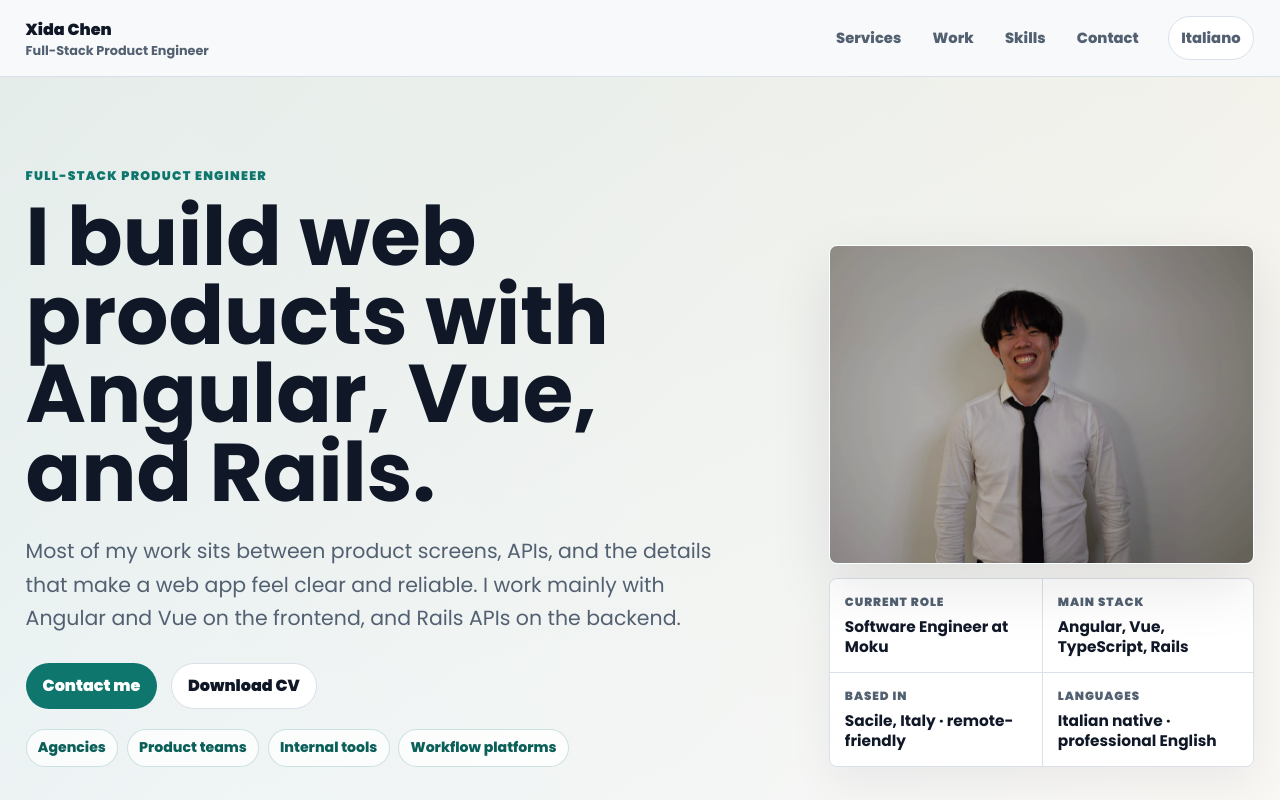
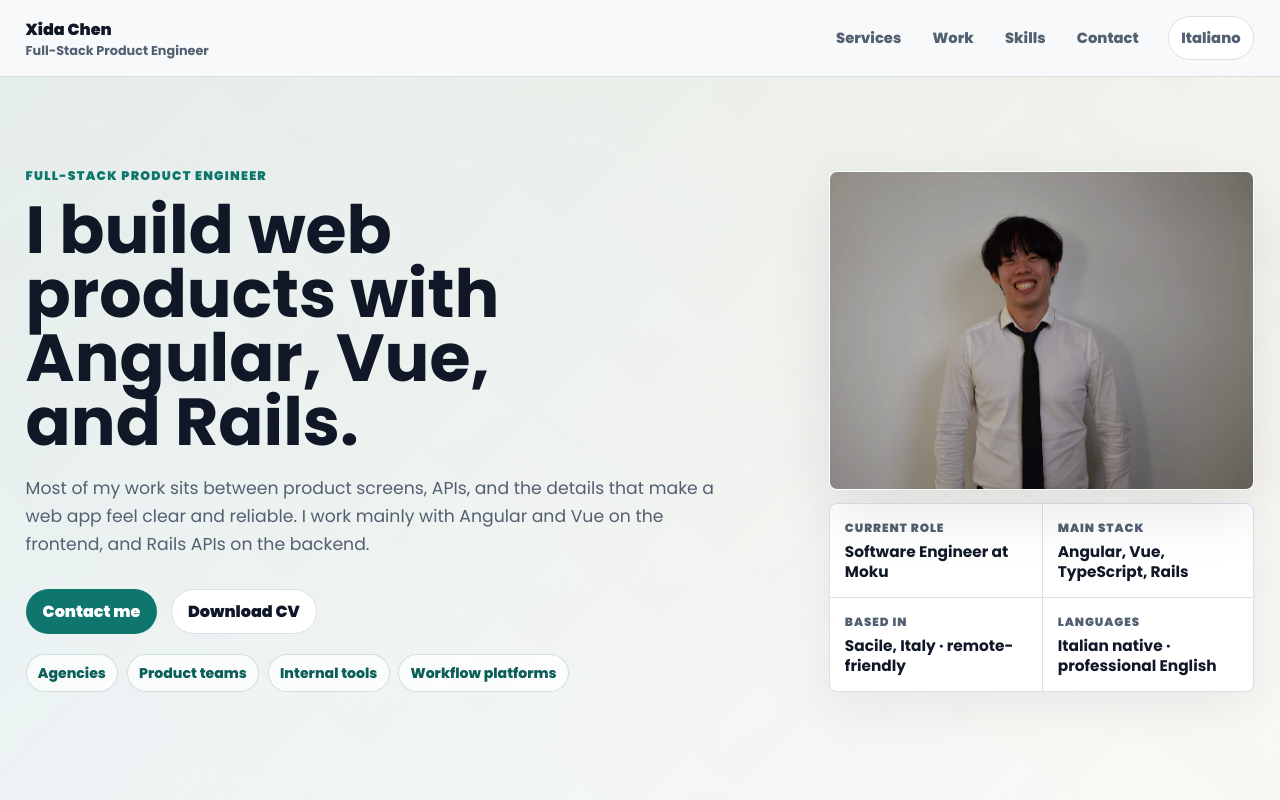
Before and after one commit to XidaZ3/Portfolio, an Angular app: page / in a window 1280 px wide. Shown: the top 800 px of the page. Built offline with nearby package versions, Linux system fonts and the light colour scheme.

Commit message:
style: reduce hero text scale

```diff
--- a/src/app/sections/hero-section.scss
+++ b/src/app/sections/hero-section.scss
@@ -18,7 +18,7 @@
 h1 {
   margin: 0;
   max-width: 14ch;
-  font-size: clamp(3rem, 6.4vw, 6.35rem);
+  font-size: clamp(2.55rem, 5.2vw, 5.25rem);
   line-height: 0.96;
   letter-spacing: 0;
 }
@@ -27,7 +27,7 @@ h1 {
   max-width: 700px;
   margin: 1.35rem 0 0;
   color: var(--color-muted);
-  font-size: clamp(1.05rem, 1.7vw, 1.28rem);
+  font-size: clamp(1rem, 1.35vw, 1.16rem);
   line-height: 1.62;
 }
 
```
